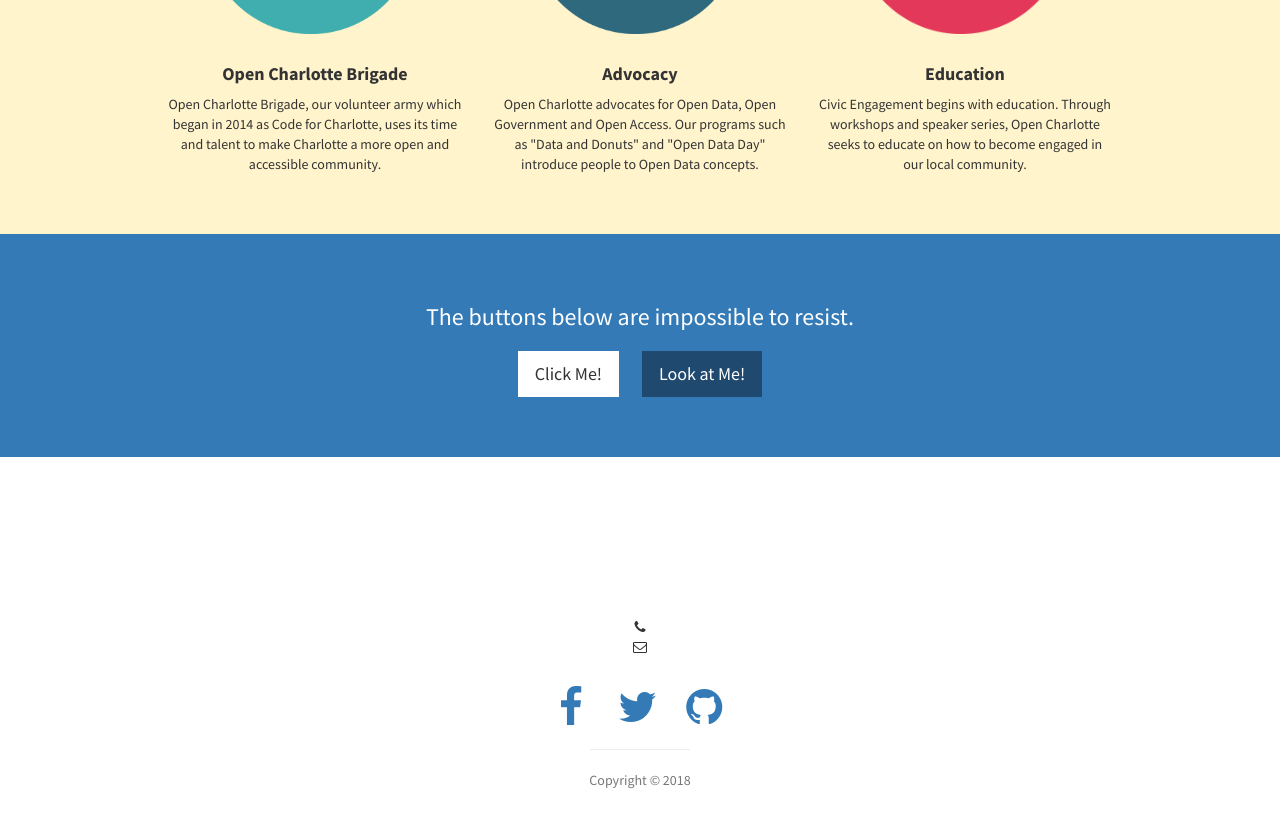
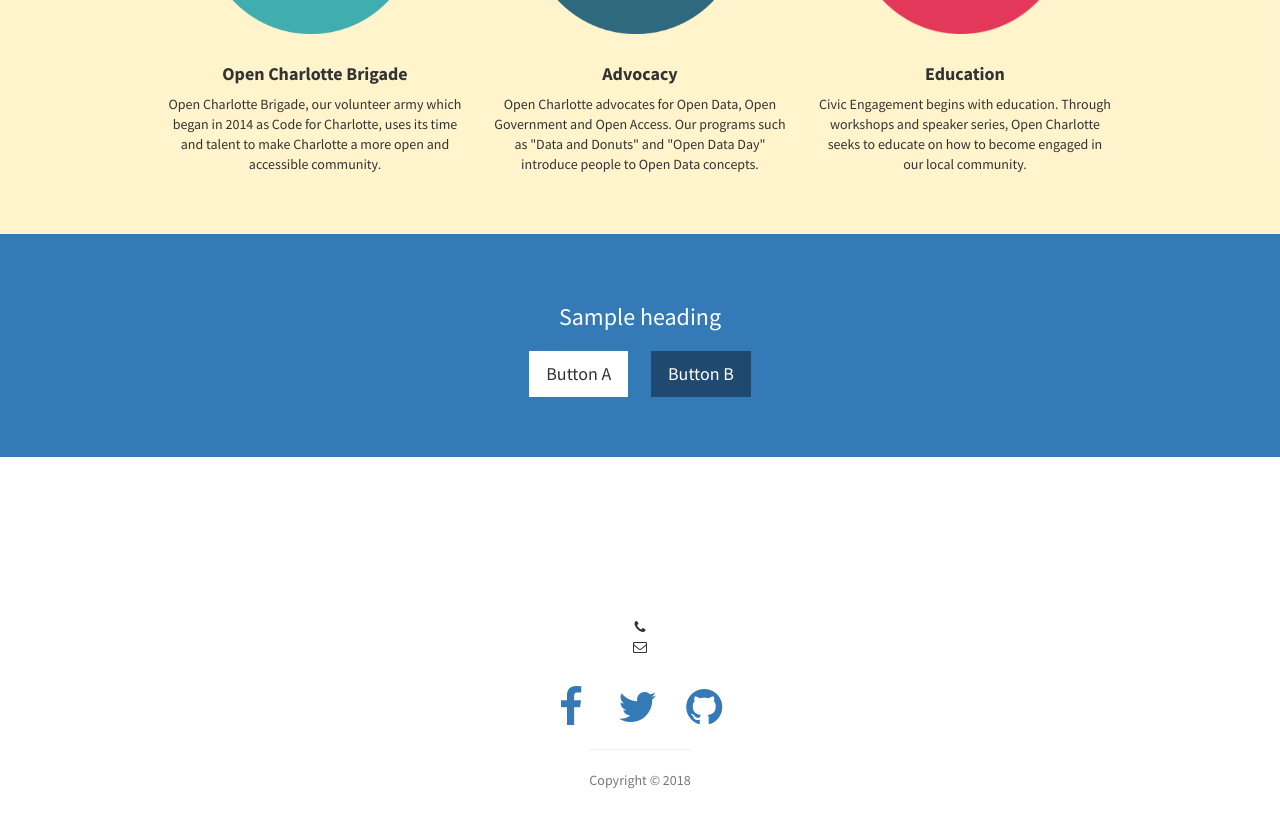
Before and after one commit to OpenCLTBrigade/opencltbrigade.github.io, a Jekyll site: the page built from index.html, in a window 1280 px wide and 900 px high, scrolled down 1372 px. Shown: the top 828 px of the window. Built offline with Jekyll 4.4.1, drawn with Linux system fonts in a browser that asks for light colours.

Commit message:
Replace base text in CTA and add links to footer

```diff
--- a/_config.yml
+++ b/_config.yml
@@ -11,9 +11,9 @@ url: "" # the base hostname & protocol for your site
 # User setting
 owner:
 email:
-facebook_username:
-twitter_username:
-github_username:
+facebook_username: opencltbrigade
+twitter_username: opencltbrigade
+github_username: opencltbrigade
 address:
   - line:
   - line:
@@ -21,8 +21,5 @@ address:
 telephone:
 copyright:
 
-# API settings
-google_api_key:
-
 # Build settings
 markdown: kramdown
--- a/_includes/call-to-action.html
+++ b/_includes/call-to-action.html
@@ -2,9 +2,9 @@
   <div class="container">
     <div class="row">
       <div class="col-lg-12 text-center">
-        <h3>The buttons below are impossible to resist.</h3>
-        <a href="#" class="btn btn-lg btn-light">Click Me!</a>
-        <a href="#" class="btn btn-lg btn-dark">Look at Me!</a>
+        <h3>Sample heading</h3>
+        <a href="#" class="btn btn-lg btn-light">Button A</a>
+        <a href="#" class="btn btn-lg btn-dark">Button B</a>
       </div>
     </div>
   </div>
```
